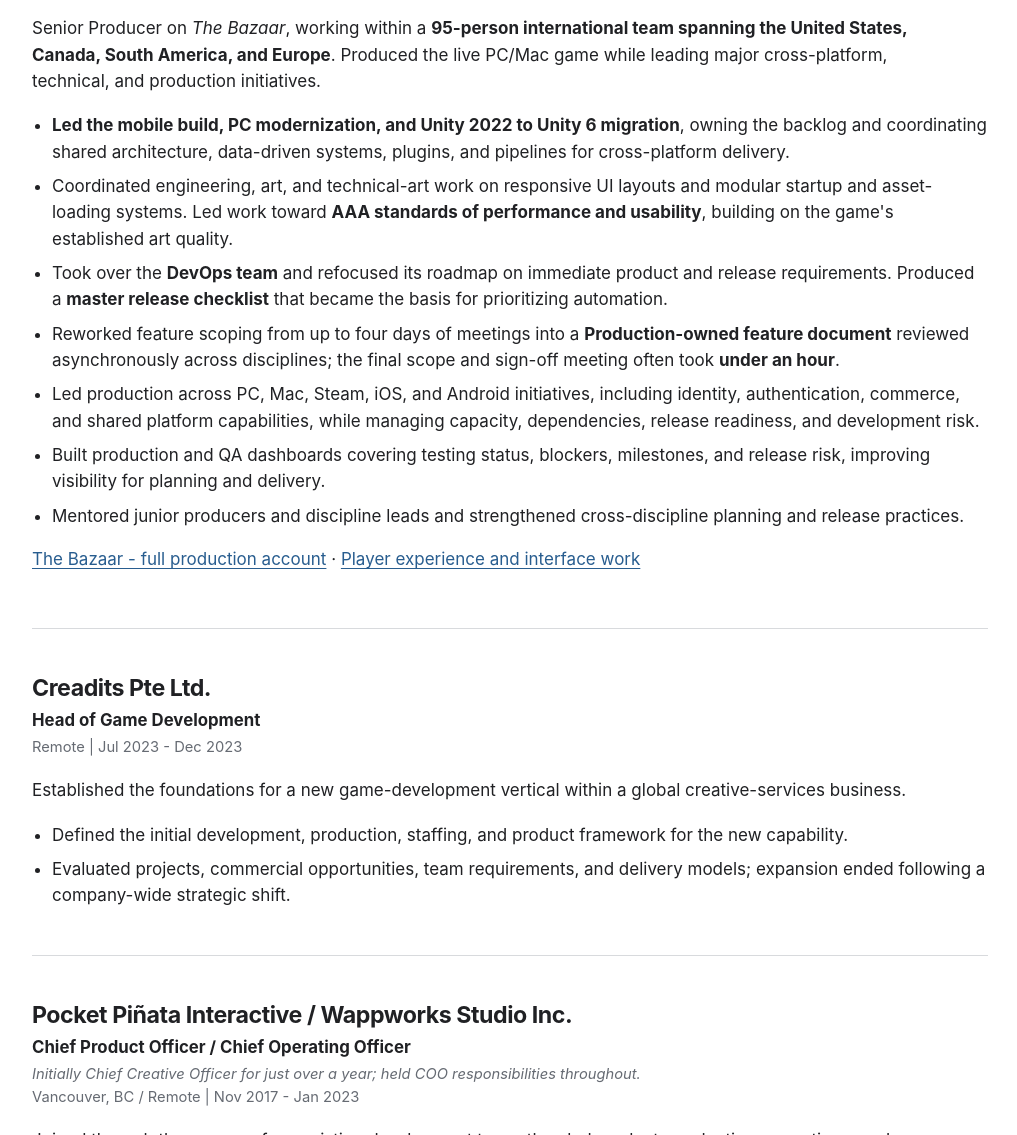
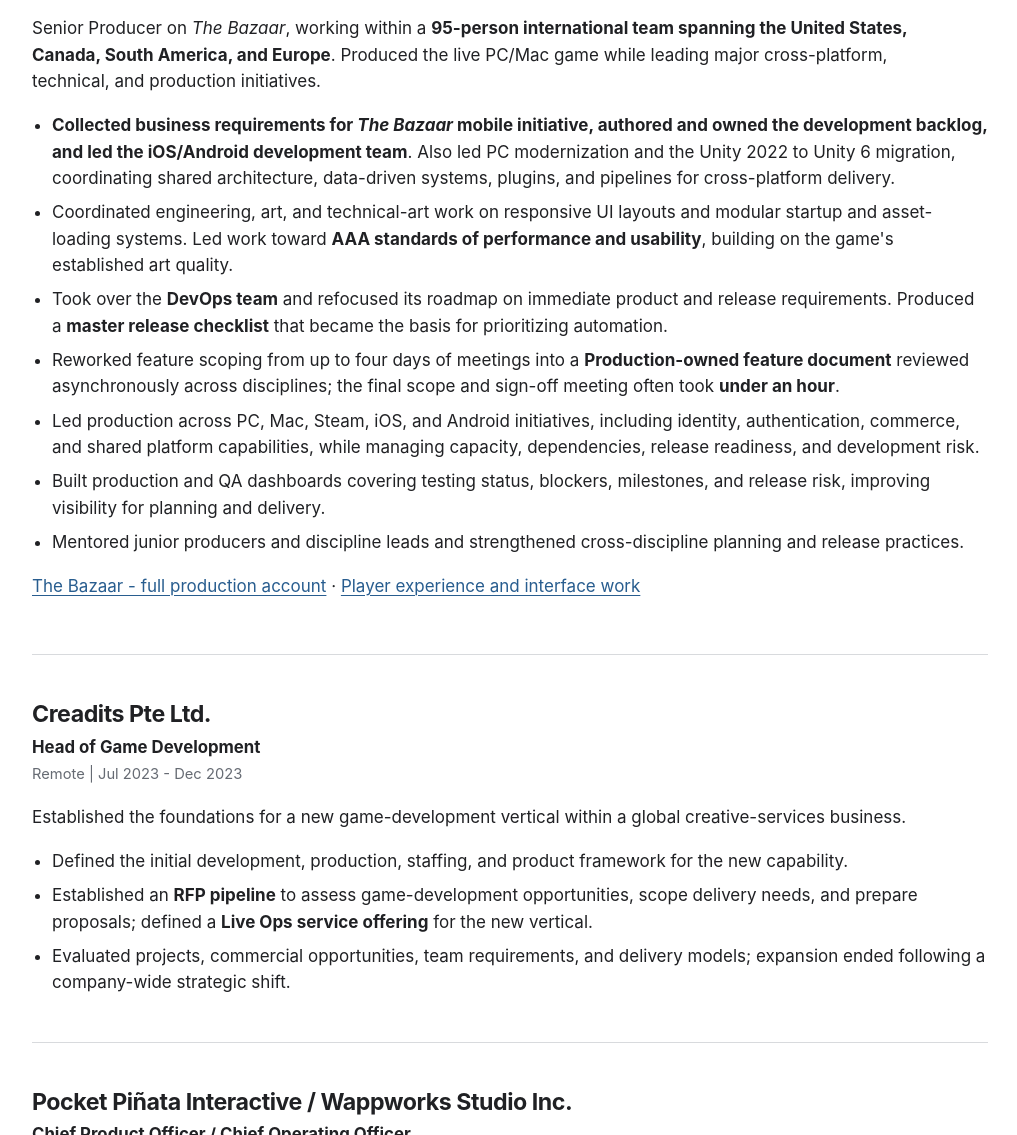
Before and after one commit to MaxMin4Life/cv, a plain HTML site: page index.html in a window 1280 px wide. Shown: the part 914-2049 px from the top of the page, without its empty margins (130-1147 px from the left). Drawn offline with Linux system fonts and the light colour scheme.

Commit message:
Clarify Tempo mobile delivery ownership and Creadits RFP/Live Ops work

```diff
--- a/index.html
+++ b/index.html
@@ -377,7 +377,7 @@
 
         <ul>
           <li>
-            <strong>Led the mobile build, PC modernization, and Unity 2022 to Unity 6 migration</strong>, owning the backlog and coordinating shared architecture, data-driven systems, plugins, and pipelines for cross-platform delivery.
+            <strong>Collected business requirements for <em>The Bazaar</em> mobile initiative, authored and owned the development backlog, and led the iOS/Android development team</strong>. Also led PC modernization and the Unity 2022 to Unity 6 migration, coordinating shared architecture, data-driven systems, plugins, and pipelines for cross-platform delivery.
           </li>
           <li>
             Coordinated engineering, art, and technical-art work on responsive UI layouts and modular startup and asset-loading systems. Led work toward <strong>AAA standards of performance and usability</strong>, building on the game's established art quality.
@@ -416,6 +416,11 @@
           <li>
             Defined the initial development, production, staffing, and product
             framework for the new capability.
+          </li>
+          <li>
+            Established an <strong>RFP pipeline</strong> to assess game-development
+            opportunities, scope delivery needs, and prepare proposals; defined
+            a <strong>Live Ops service offering</strong> for the new vertical.
           </li>
 
           <li>
```
